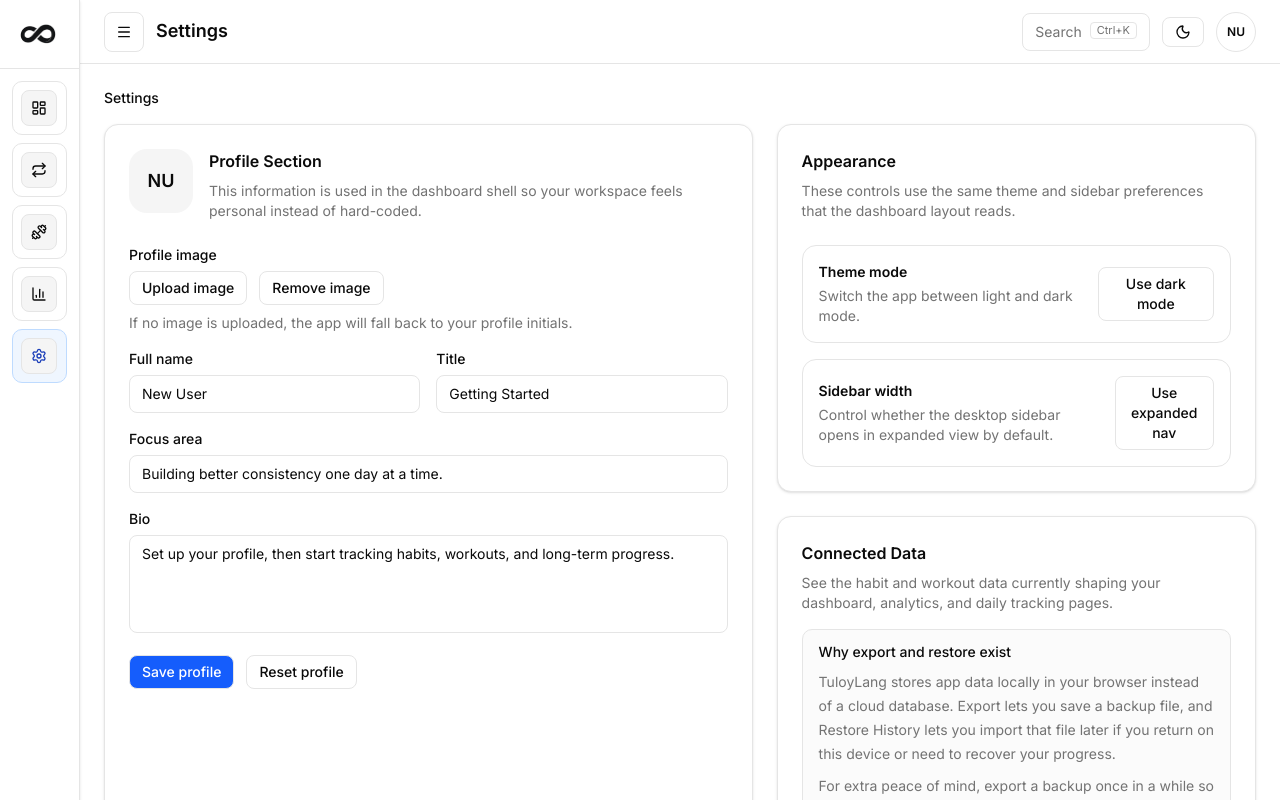
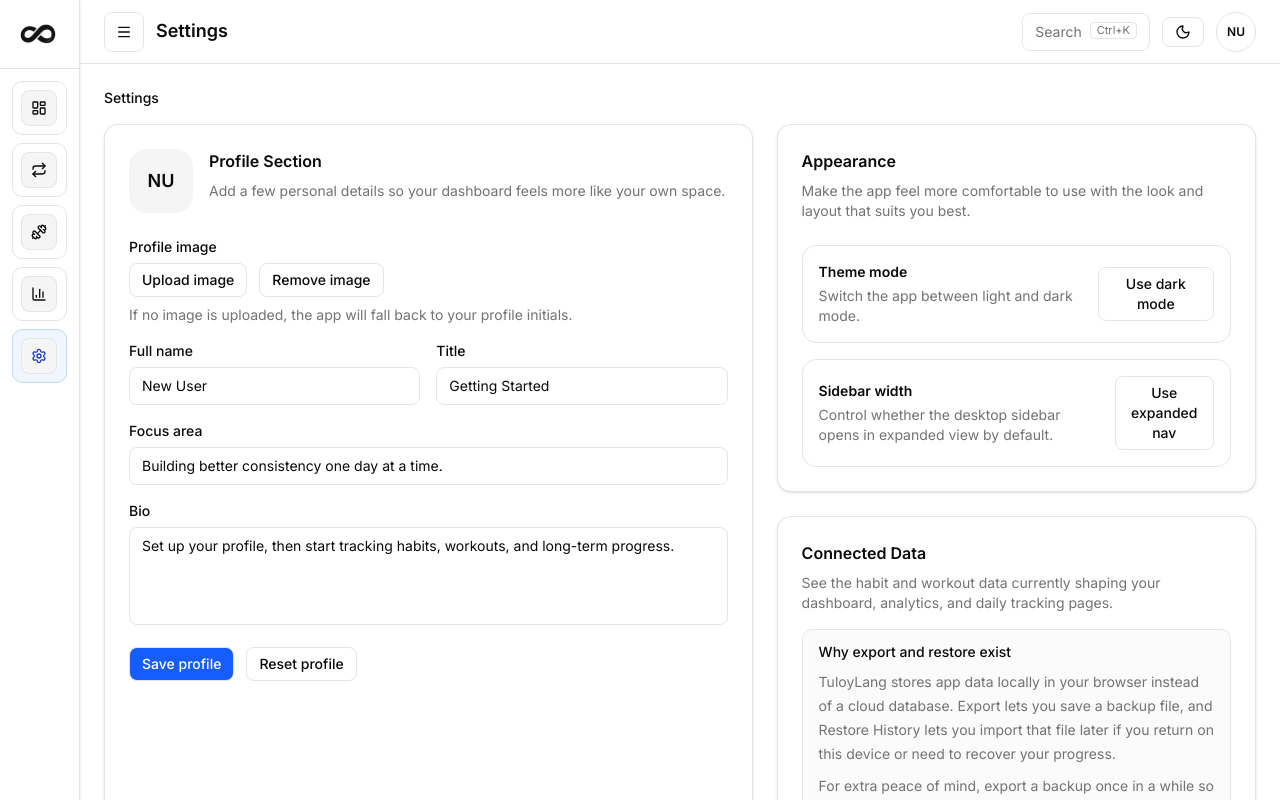
Before and after one commit to jimmycamangon/tuloylang-web, a React (Vite) app: page /settings in a window 1280 px wide. Shown: the top 800 px of the page. Built offline with nearby package versions, Linux system fonts and the light colour scheme.

Commit message:
fix: Added overflow/scrollable for Analytics and Workout Pages

```diff
--- a/src/pages/AnalyticsPage.tsx
+++ b/src/pages/AnalyticsPage.tsx
@@ -325,7 +325,7 @@ export default function AnalyticsPage() {
           </p>
 
           {selectedCell ? (
-            <div className="mt-6 space-y-4">
+            <div className="mt-6 space-y-4 overflow-auto h-64">
               <div className="rounded-xl border border-border bg-muted/30 p-4">
                 <p className="text-sm font-semibold text-foreground">
                   {fullDateFormatter.format(selectedCell.date)}
--- a/src/pages/SettingsPage.tsx
+++ b/src/pages/SettingsPage.tsx
@@ -136,8 +136,7 @@ export default function SettingsPage() {
             <div>
               <h3 className="text-base font-semibold text-foreground">Profile Section</h3>
               <p className="muted-copy mt-2 text-sm">
-                This information is used in the dashboard shell so your workspace feels personal
-                instead of hard-coded.
+                Add a few personal details so your dashboard feels more like your own space.
               </p>
             </div>
           </div>
@@ -248,7 +247,7 @@ export default function SettingsPage() {
           <article className="surface-card p-6">
             <h3 className="text-base font-semibold text-foreground">Appearance</h3>
             <p className="muted-copy mt-2 text-sm">
-              These controls use the same theme and sidebar preferences that the dashboard layout reads.
+              Make the app feel more comfortable to use with the look and layout that suits you best.
             </p>
 
             <div className="mt-6 space-y-4">
--- a/src/pages/WorkoutsPage.tsx
+++ b/src/pages/WorkoutsPage.tsx
@@ -319,7 +319,7 @@ export default function WorkoutsPage() {
             history.
           </div>
         ) : (
-          <div className="space-y-3 overflow-auto rounded-md border border-border p-2">
+          <div className="space-y-3 overflow-auto h-150 rounded-md border border-border p-2">
             {workouts.map((workout) => (
               <article key={workout.id} className="rounded-lg border border-border bg-card p-4">
                 <div className="flex items-start justify-between gap-3">
```
